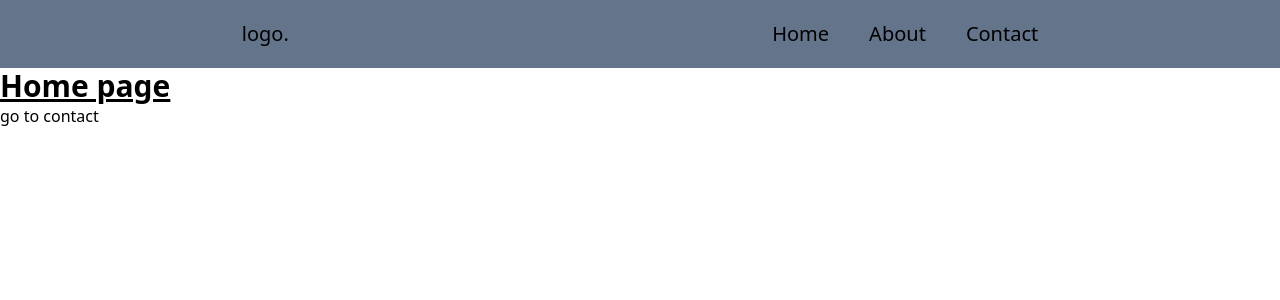
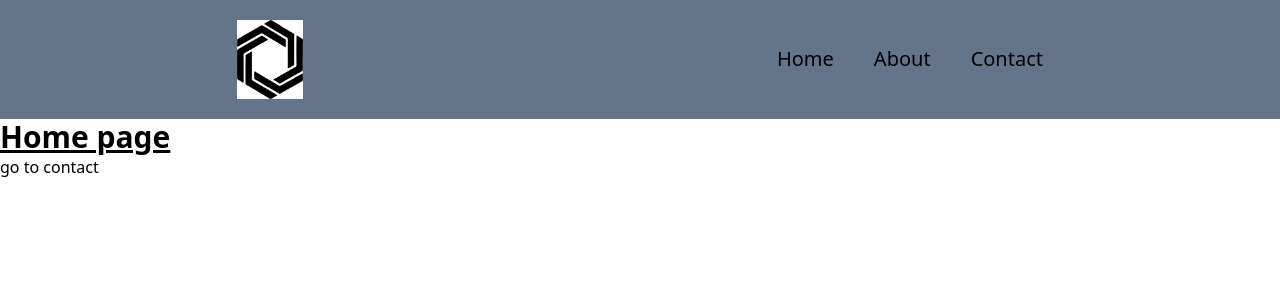
Before and after one commit to Yaqub-naqeb/learn-next-js, a Next.js app: page / in a window 1280 px wide. Shown: the top 300 px of the page. Built offline with nearby package versions, Linux system fonts and the light colour scheme.

Commit message:
adding image

```diff
--- a/components/Navbar.js
+++ b/components/Navbar.js
@@ -1,9 +1,10 @@
 import React from 'react'
 import Link from 'next/link'
+import Image from 'next/image'
 const Navbar = () => {
   return (
     <nav className='bg-slate-500 flex justify-around py-5 items-center align-middle text-xl font-medium'>
-        <h1>logo.</h1>
+        <Image src='/log.png' width={66} height={77}/>
 
        <ul className='flex gap-10' >
        <Link href={'/'}> <li><a >Home</a></li></Link>
```
Also changed, not shown: public/log.png (added).
